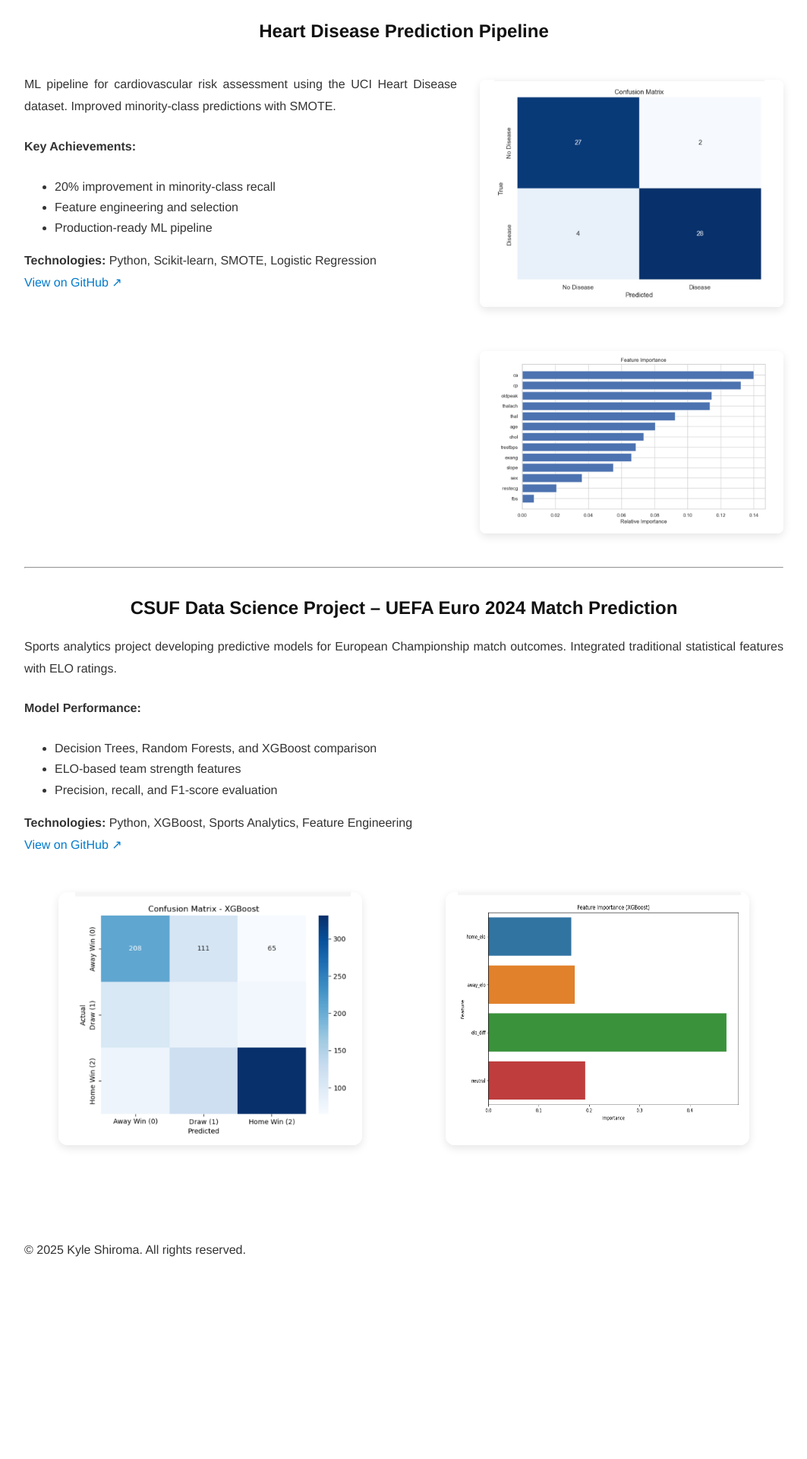
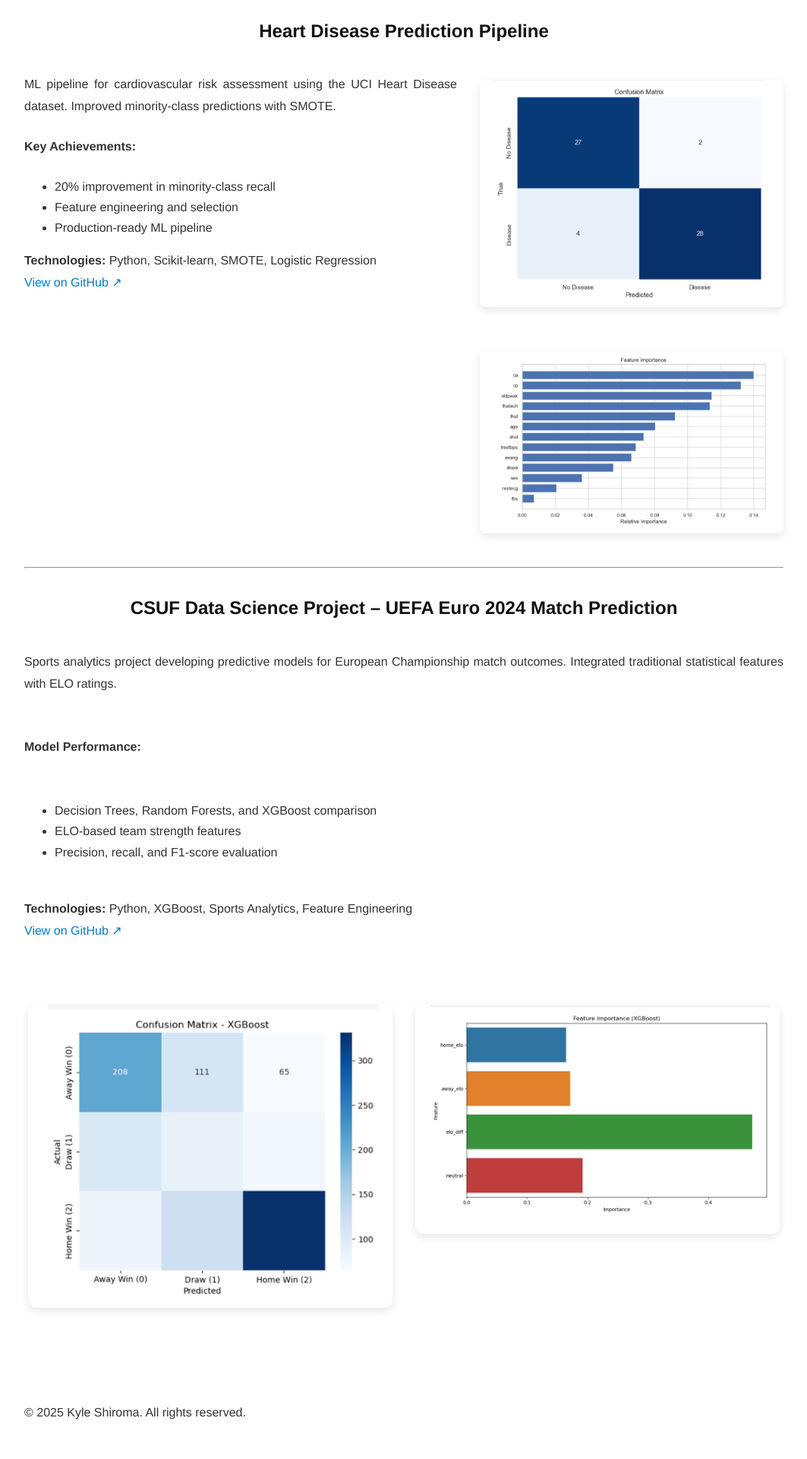
Before and after one commit to k-shiroma-code/k-shiroma-code.github.io, a Jekyll site: the page built from projects.md, in a window 1280 px wide. Shown: the part 2831-4751 px from the top of the page at 76% size, without its empty margins (108-1171 px from the left). Built offline with Jekyll 4.4.1, drawn with Linux system fonts in a browser that asks for light colours; before the commit the page ends 4537 px from its top, so only the background shows below that.

Commit message:
Update projects.md

```diff
--- a/projects.md
+++ b/projects.md
@@ -119,19 +119,21 @@ permalink: /projects/
 
 ## CSUF Data Science Project – UEFA Euro 2024 Match Prediction
 
-<p>Sports analytics project developing predictive models for European Championship match outcomes. Integrated traditional statistical features with ELO ratings.</p>
+<div style="display: flex; flex-direction: column; gap: 15px; margin: 20px 0;">
+  <p>Sports analytics project developing predictive models for European Championship match outcomes. Integrated traditional statistical features with ELO ratings.</p>
 
-<p><strong>Model Performance:</strong></p>
-<ul>
-  <li>Decision Trees, Random Forests, and XGBoost comparison</li>
-  <li>ELO-based team strength features</li>
-  <li>Precision, recall, and F1-score evaluation</li>
-</ul>
+  <p><strong>Model Performance:</strong></p>
+  <ul>
+    <li>Decision Trees, Random Forests, and XGBoost comparison</li>
+    <li>ELO-based team strength features</li>
+    <li>Precision, recall, and F1-score evaluation</li>
+  </ul>
 
-<p><strong>Technologies:</strong> Python, XGBoost, Sports Analytics, Feature Engineering<br>
-<a href="https://github.com/k-shiroma-code/CSUF-REU-Football-Analytics">View on GitHub ↗</a></p>
+  <p><strong>Technologies:</strong> Python, XGBoost, Sports Analytics, Feature Engineering<br>
+  <a href="https://github.com/k-shiroma-code/CSUF-REU-Football-Analytics">View on GitHub ↗</a></p>
 
-<div style="display: flex; justify-content: center; gap: 20px; flex-wrap: wrap; margin: 20px 0;">
-  <img src="{{ site.baseurl }}/assets/img/IMG_1670.jpg" alt="CSUF Data Science Screenshot 1" style="border-radius:12px; width:400px;">
-  <img src="{{ site.baseurl }}/assets/img/IMG_1671.jpg" alt="CSUF Data Science Screenshot 2" style="border-radius:12px; width:400px;">
+  <div style="display: flex; justify-content: center; gap: 20px; flex-wrap: wrap; align-items: flex-start; margin-top: 20px;">
+    <img src="{{ site.baseurl }}/assets/img/IMG_1670.jpg" alt="CSUF Data Science Screenshot 1" style="border-radius:12px; max-width: 48%; height: auto;">
+    <img src="{{ site.baseurl }}/assets/img/IMG_1671.jpg" alt="CSUF Data Science Screenshot 2" style="border-radius:12px; max-width: 48%; height: auto;">
+  </div>
 </div>
```
